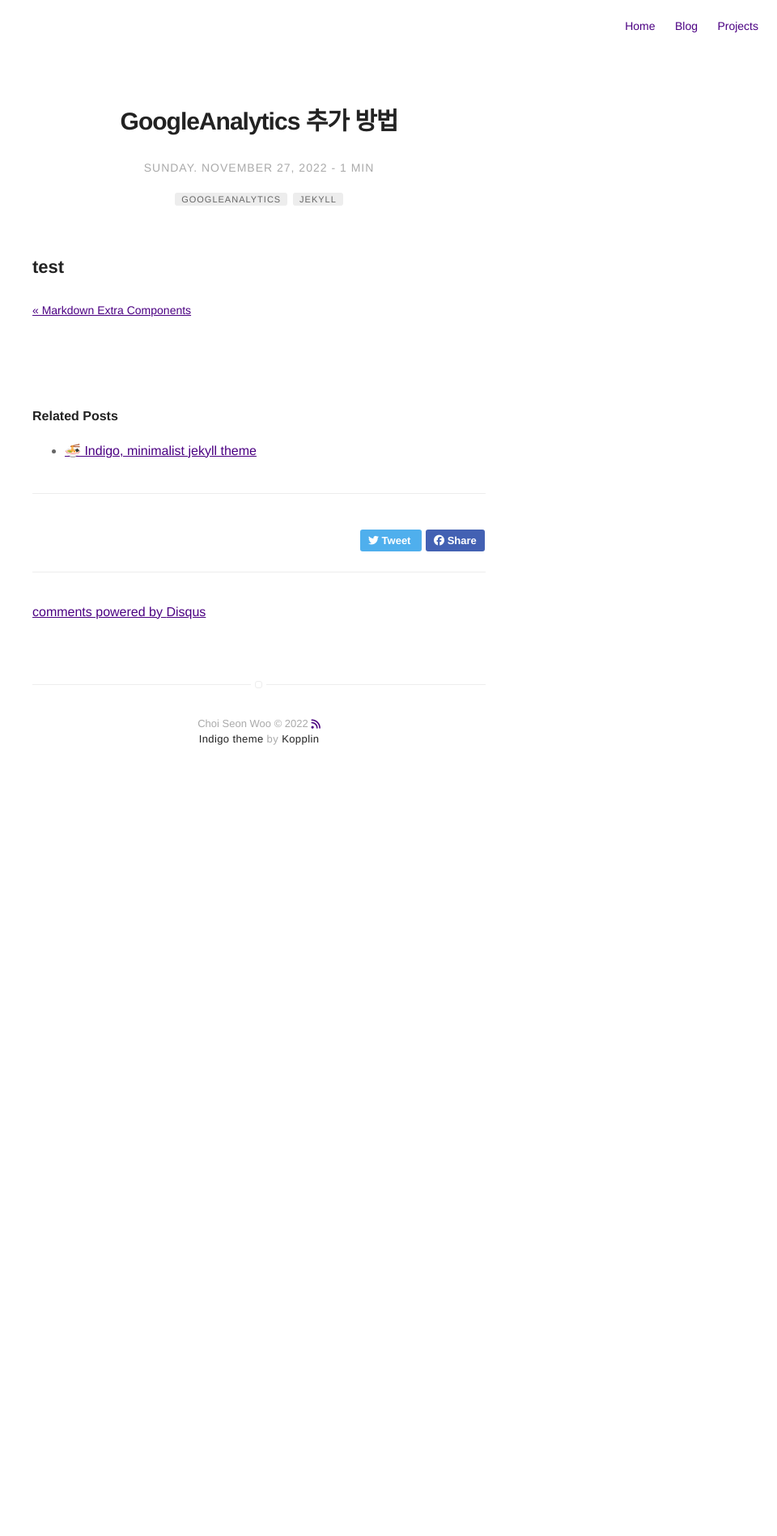
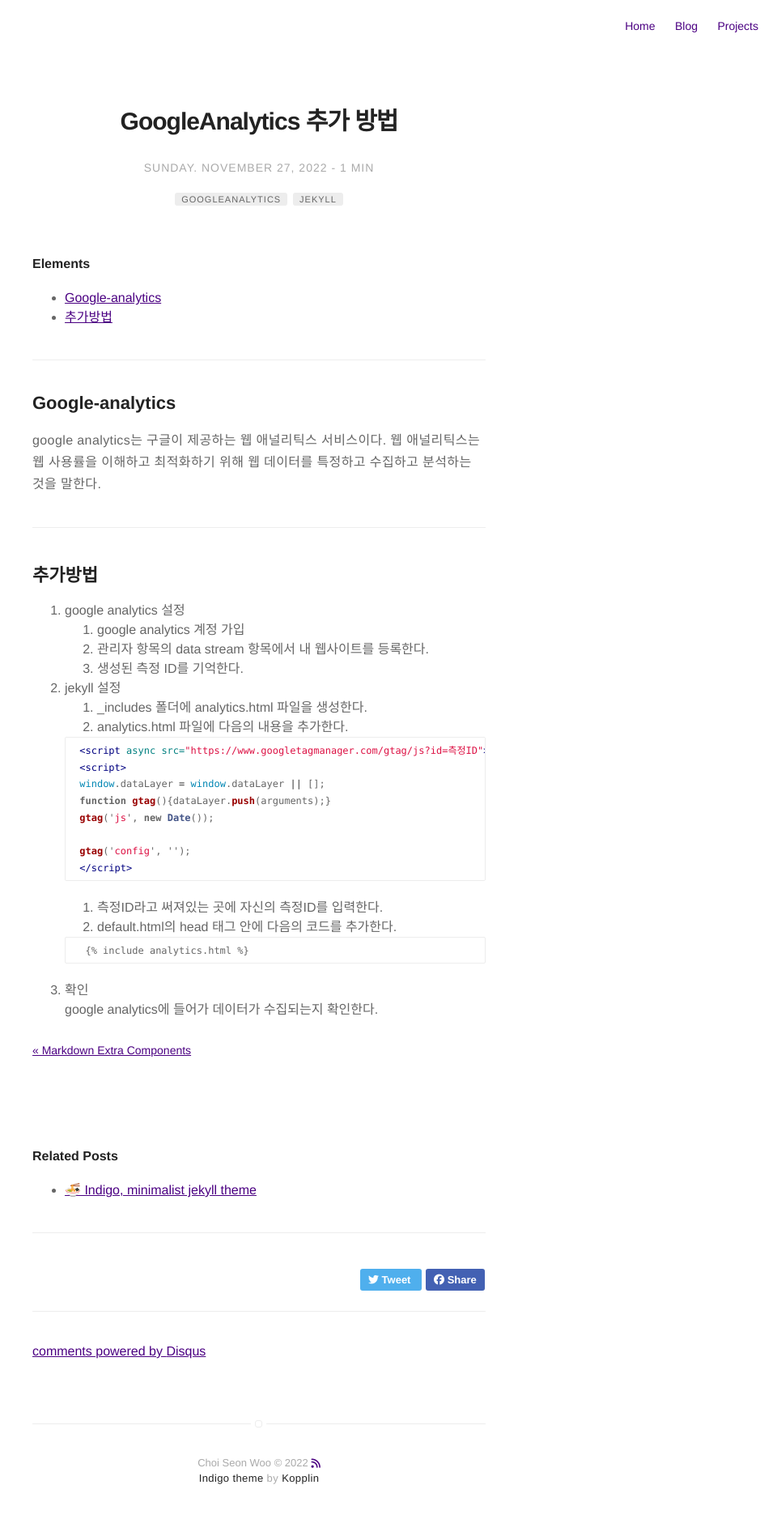
Before and after one commit to woonsango/woonsango.github.io, a Jekyll site: the page built from _posts/2022-11-27-GoogleAnalytics-add.md, in a window 1280 px wide. Shown: the whole page at 81% size, without its empty margins (320-1280 px from the left). Built offline with Jekyll 4.4.1, drawn with Linux system fonts in a browser that asks for light colours; nearby versions of some CDN libraries; emoji names are drawn with the system emoji font; comment, search, counter and statistics services are not loaded; before the commit the page ends 984 px from its top, so only the background shows below that.

Commit message:
google analytics 추가 방법 post 작성

````diff
--- a/_posts/2022-11-27-GoogleAnalytics-add.md
+++ b/_posts/2022-11-27-GoogleAnalytics-add.md
@@ -12,4 +12,46 @@
 contents: true
 ---
 
-## test
+#### Elements
+- [Google-analytics](#google-analytics)
+- [추가방법](#추가방법)
+
+---
+
+## Google-analytics
+
+google analytics는 구글이 제공하는 웹 애널리틱스 서비스이다.
+웹 애널리틱스는 웹 사용률을 이해하고 최적화하기 위해 웹 데이터를 특정하고 수집하고 분석하는 것을 말한다.
+
+---
+
+## 추가방법
+1. google analytics 설정
+    1. google analytics 계정 가입
+    2. 관리자 항목의 data stream 항목에서 내 웹사이트를 등록한다.
+    3. 생성된 측정 ID를 기억한다.
+
+2. jekyll 설정
+    1. _includes 폴더에 analytics.html 파일을 생성한다.
+    2. analytics.html 파일에 다음의 내용을 추가한다.
+
+    ```html
+    <script async src="https://www.googletagmanager.com/gtag/js?id=측정ID"></script>
+    <script>
+    window.dataLayer = window.dataLayer || [];
+    function gtag(){dataLayer.push(arguments);}
+    gtag('js', new Date());
+
+    gtag('config', '{{ site.analytics-google }}');
+    </script>
+    ```
+
+    3. 측정ID라고 써져있는 곳에 자신의 측정ID를 입력한다.
+    4. default.html의 head 태그 안에 다음의 코드를 추가한다.
+
+    ```html
+    {% raw %} {% include analytics.html %} {% endraw %}
+    ```
+
+3. 확인
+    google analytics에 들어가 데이터가 수집되는지 확인한다.
````
